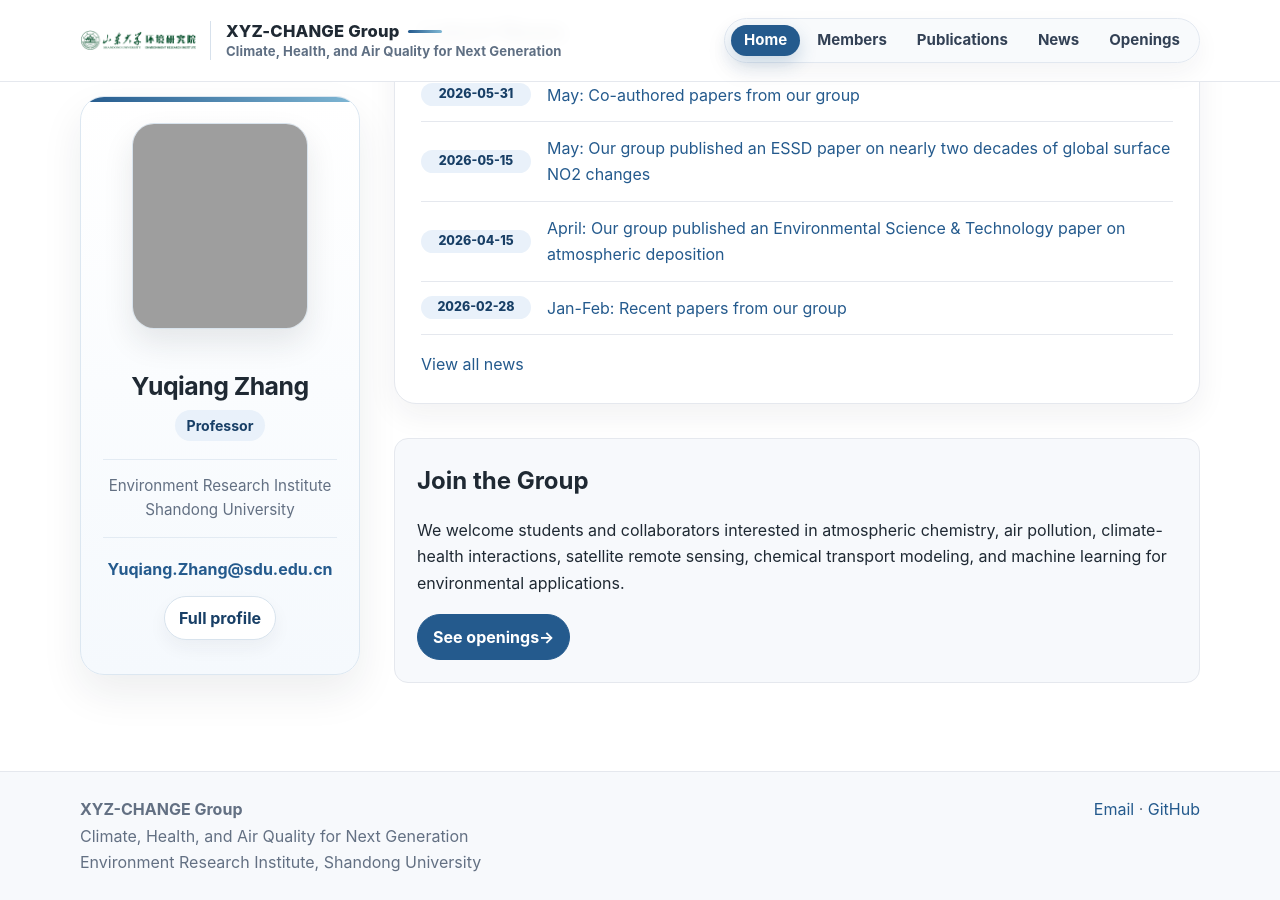
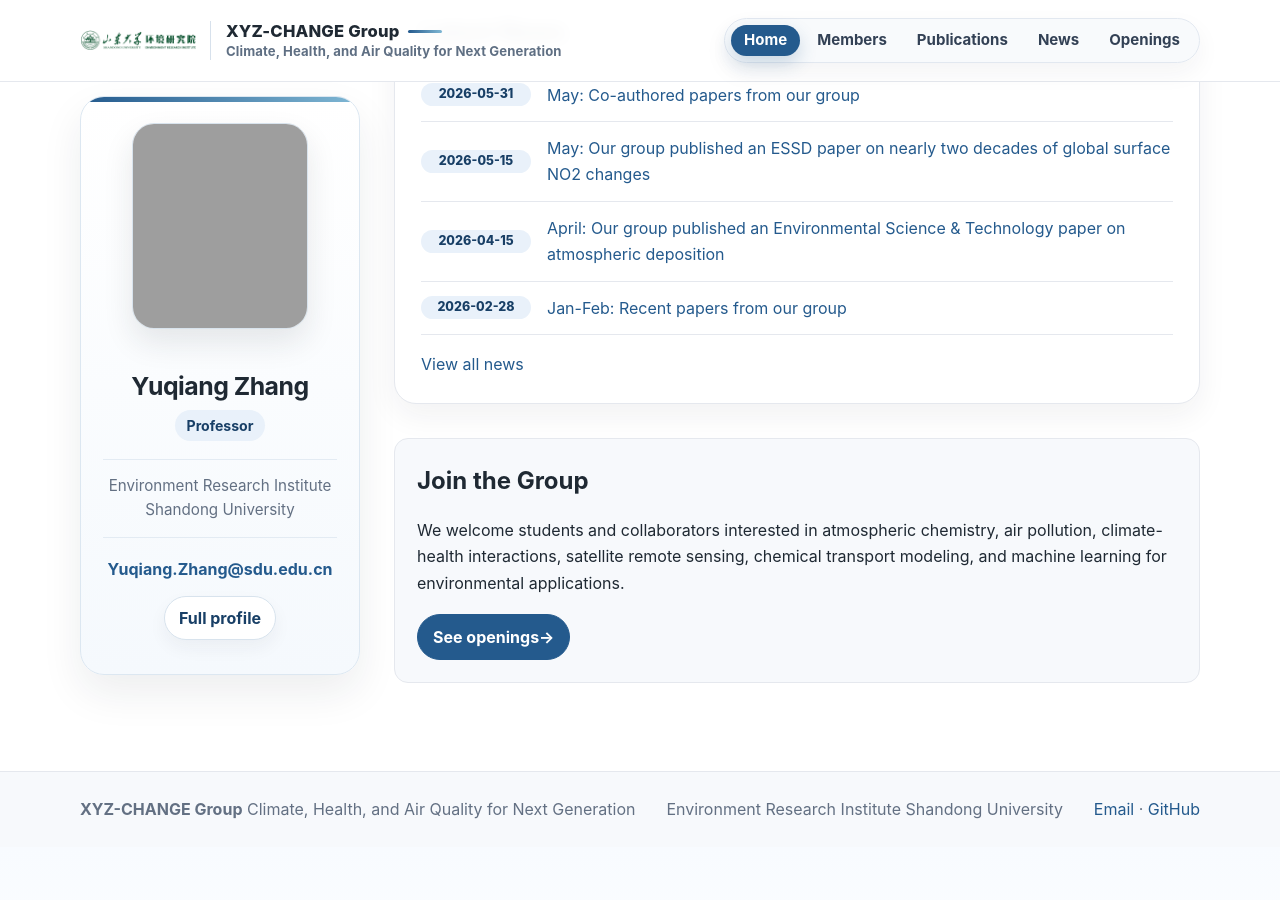
Before and after one commit to MuJSh/xyz_CHANGE, a Jekyll site: the page built from index.md, in a window 1280 px wide and 900 px high, scrolled down 2073 px. Built offline with Jekyll 4.4.1, drawn with Linux system fonts in a browser that asks for light colours; after the commit the page ends 2920 px from its top, so only the background shows below that.

Commit message:
Redesign footer layout

```diff
--- a/_includes/footer.html
+++ b/_includes/footer.html
@@ -1,11 +1,14 @@
 <footer class="site-footer">
-  <div class="container footer-inner">
-    <div>
-      <strong>{{ site.title }}</strong><br>
-      <span>{{ site.subtitle }}</span><br>
-      <span>Environment Research Institute, Shandong University</span>
+  <div class="container footer-inner footer-grid">
+    <div class="footer-brand">
+      <strong>{{ site.title }}</strong>
+      <span>{{ site.subtitle }}</span>
     </div>
-    <div>
+    <div class="footer-affiliation">
+      <span>Environment Research Institute</span>
+      <span>Shandong University</span>
+    </div>
+    <div class="footer-links">
       <a href="{{ site.social.email }}">Email</a>
       <span aria-hidden="true"> · </span>
       <a href="{{ site.social.github }}">GitHub</a>
```
